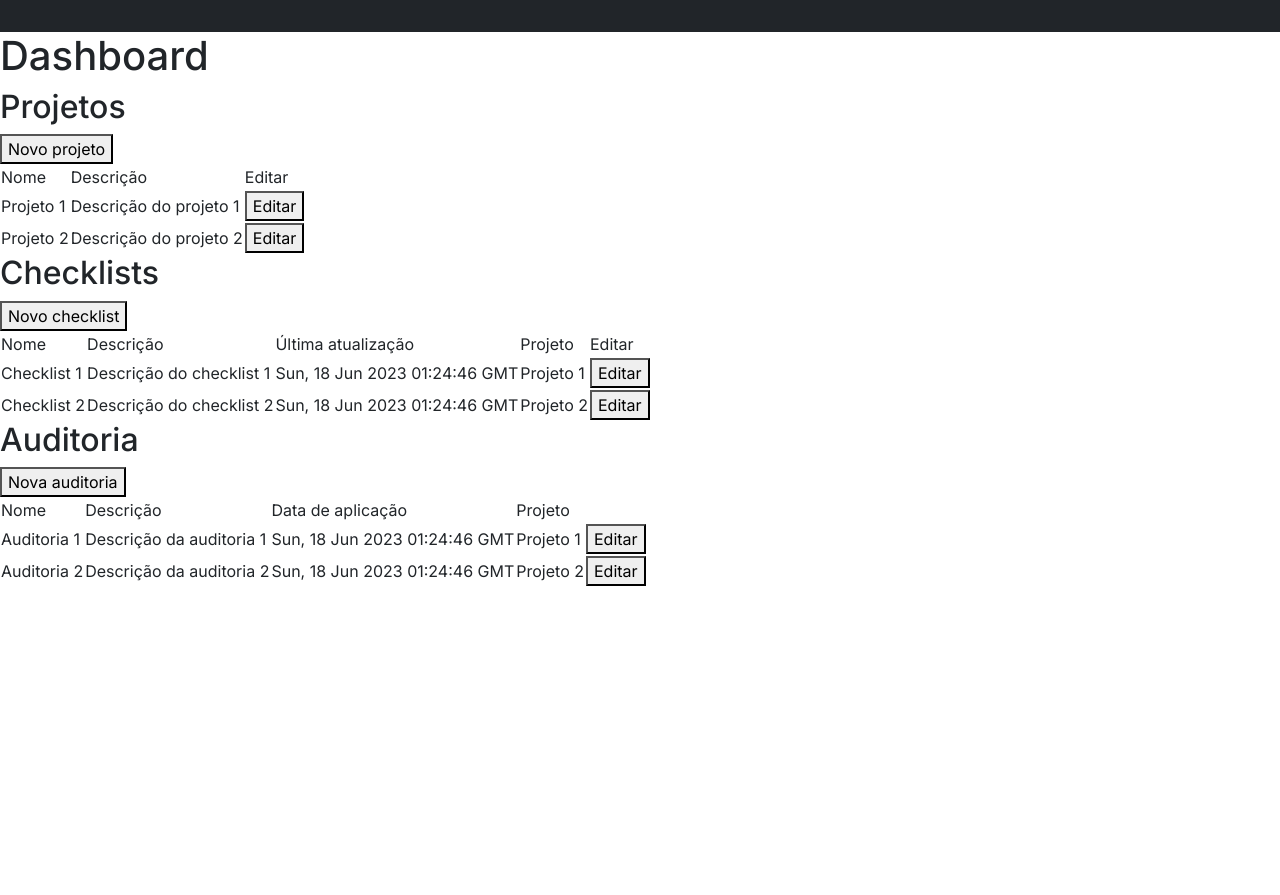
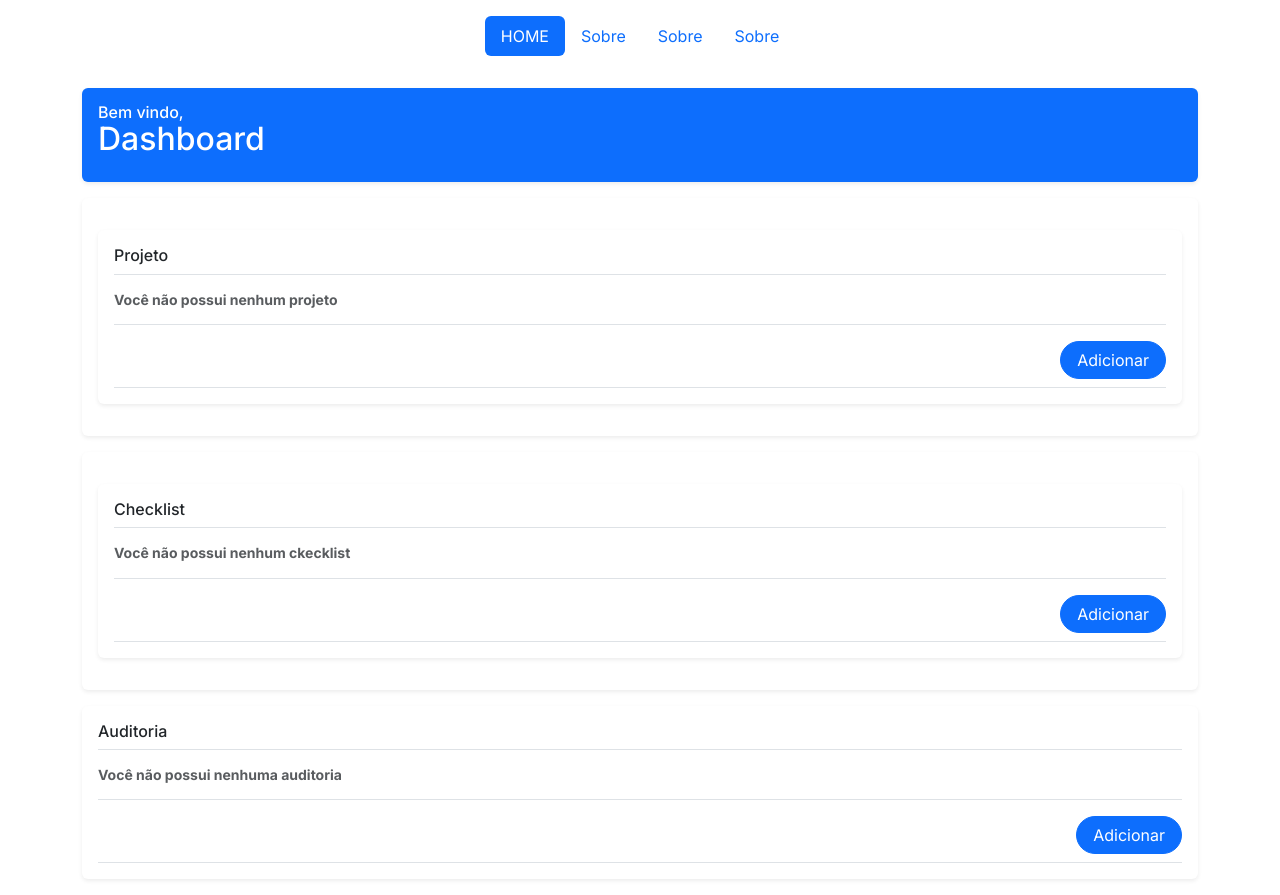
Before and after one commit to LuizLLPz/gpti, a Next.js app in the folder client/: page /dashboard in a window 1280 px wide. Before the commit the page ends 800 px from the top, so only its background shows below. Built offline with nearby package versions, Linux system fonts and the light colour scheme.

Commit message:
Alterações no estilo

```diff
--- a/client/app/dashboard/listAuditoria.tsx
+++ b/client/app/dashboard/listAuditoria.tsx
@@ -1,5 +1,5 @@
 'use client';
-import { ArrowFunction } from "typescript";
+
 import { Auditoria, Project } from "../layout";
 import { MouseEventHandler } from "react";
 
@@ -12,35 +12,48 @@ interface ListAuditoriaProps {
 export default function ListAuditoria({list, eventOnClick}: ListAuditoriaProps) {
     if(list.length){
         return(
-            <table>
-                <thead>
-                    <tr>
-                        <td>Nome</td>
-                        <td>Descrição</td>
-                        <td>Data de aplicação</td>
-                        <td>Projeto</td>
-                    </tr>
-                </thead>
-                <tbody>
+            <div className="my-3 p-3 bg-body rounded shadow-sm">
+            <h6 className="border-bottom pb-2 mb-0">Auditoria</h6>
+            <div className="border-bottom pb-2 mb-0">
                     {
-                        list.map((auditoria, key) => {
+                        list.map((list, key) => {
                             return(
-                                <tr key={key}>
-                                    <td>{auditoria.name}</td>
-                                    <td>{auditoria.description}</td>
-                                    <td>{auditoria.date.toUTCString()}</td>
-                                    <td>{auditoria.project.name}</td>
-                                    <td><button onClick={eventOnClick}>Editar</button></td>
-                                </tr>
+                                <div className="d-flex text-body-secondary pt-3" key={key}>
+                                    <div className="pb-3 mb-0 small lh-sm border-bottom w-100">
+                                        <div className="d-flex justify-content-between">
+                                            <strong className="text-gray-dark">{list.name}</strong>
+                                            <strong className="text-gray-dark">{list.date.toUTCString()}</strong>
+                                            <a href="#">Editar</a>
+                                        </div>
+                                        <span className="d-block">{list.description}</span>
+                                    </div>
+                                </div>
                             )
                         })
                     }
-                </tbody>
-            </table>
+                <small className="d-block text-end mt-3">
+                    <button className="btn btn-primary rounded-pill px-3">Adicionar</button>
+                </small>
+            </div>
+            </div>
         )
     } else {
         return(
-            <h3>Não possui auditoria</h3>
+            <div className="my-3 p-3 bg-body rounded shadow-sm">
+            <h6 className="border-bottom pb-2 mb-0">Auditoria</h6>
+            <div className="border-bottom pb-2 mb-0">
+                                <div className="d-flex text-body-secondary pt-3">
+                                    <div className="pb-3 mb-0 small lh-sm border-bottom w-100">
+                                        <div className="d-flex justify-content-between">
+                                            <strong className="text-gray-dark">Você não possui nenhuma auditoria</strong>
+                                        </div>
+                                    </div>
+                                </div>
+                <small className="d-block text-end mt-3">
+                    <button className="btn btn-primary rounded-pill px-3">Adicionar</button>
+                </small>
+            </div>
+            </div>
         )
     }
 }
--- a/client/app/dashboard/listChecklist.tsx
+++ b/client/app/dashboard/listChecklist.tsx
@@ -11,39 +11,47 @@ interface ListChecklistProps {
 export default function ListCheckList({list, eventOnClick}:ListChecklistProps) {
     if(list.length > 0){
         return(
-            <table>
-                <thead>
-                    <tr>
-                        <td>Nome</td>
-                        <td>Descrição</td>
-                        <td>Última atualização</td>
-                        <td>Projeto</td>
-                        <td>Editar</td>
-                    </tr>
-                </thead>
-                <tbody>
+            <div className="my-3 p-3 bg-body rounded shadow-sm">
+            <h6 className="border-bottom pb-2 mb-0">Checklist</h6>
+            <div className="border-bottom pb-2 mb-0">
                     {
-
-                        list ?
-                        list.map((checklist, key) => {
-                        return(
-                            <tr key={key}>
-                                <td>{checklist.name}</td>
-                                <td>{checklist.description}</td>
-                                <td>{checklist.lastUpdate.toUTCString()}</td>
-                                <td>{checklist.project.name}</td>
-                                <td><button onClick={eventOnClick}>Editar</button></td>
-                            </tr>
-                        )
-                        }) : <tr><td colSpan={5}>Nenhum checklist encontrado</td></tr>
+                        list.map((list, key) => {
+                            return(
+                                <div className="d-flex text-body-secondary pt-3" key={key}>
+                                    <div className="pb-3 mb-0 small lh-sm border-bottom w-100">
+                                        <div className="d-flex justify-content-between">
+                                            <strong className="text-gray-dark">{list.name}</strong>
+                                            <strong className="text-gray-dark">{list.lastUpdate.toUTCString()}</strong>
+                                            <a href="#">Editar</a>
+                                        </div>
+                                        <span className="d-block">{list.description}</span>
+                                    </div>
+                                </div>
+                            )
+                        })
                     }
-                </tbody>
-            </table>
+                <small className="d-block text-end mt-3">
+                    <button className="btn btn-primary rounded-pill px-3">Adicionar</button>
+                </small>
+            </div>
+            </div>
         )
     } else {
         return(
-            <div>
-                <h3>Não possui chacklist</h3>
+            <div className="my-3 p-3 bg-body rounded shadow-sm">
+            <h6 className="border-bottom pb-2 mb-0">Checklist</h6>
+            <div className="border-bottom pb-2 mb-0">
+                                <div className="d-flex text-body-secondary pt-3">
+                                    <div className="pb-3 mb-0 small lh-sm border-bottom w-100">
+                                        <div className="d-flex justify-content-between">
+                                            <strong className="text-gray-dark">Você não possui nenhum ckecklist</strong>
+                                        </div>
+                                    </div>
+                                </div>
+                <small className="d-block text-end mt-3">
+                    <button className="btn btn-primary rounded-pill px-3">Adicionar</button>
+                </small>
+            </div>
             </div>
         )
     }
--- a/client/app/dashboard/listProjetos.tsx
+++ b/client/app/dashboard/listProjetos.tsx
@@ -10,32 +10,47 @@ interface ListProjetosProps {
 export default function ListProjetos({list, eventOnClick}: ListProjetosProps) {
     if(list.length > 0){
         return(
-            <table>
-                <thead>
-                    <tr>
-                        <td>Nome</td>
-                        <td>Descrição</td>
-                        <td>Editar</td>
-                    </tr>
-                </thead>
-                <tbody>
+            <div className="my-3 p-3 bg-body rounded shadow-sm">
+            <h6 className="border-bottom pb-2 mb-0">Projetos</h6>
+            <div className="border-bottom pb-2 mb-0">
                     {
                         list.map((project, key) => {
                             return(
-                                <tr key={key}>
-                                    <td>{project.name}</td>
-                                    <td>{project.description}</td>
-                                    <td><button onClick={eventOnClick}>Editar</button></td>
-                                </tr>
+                                <div className="d-flex text-body-secondary pt-3" key={key}>
+                                    <div className="pb-3 mb-0 small lh-sm border-bottom w-100">
+                                        <div className="d-flex justify-content-between">
+                                            <strong className="text-gray-dark">{project.name}</strong>
+                                            <a href="#">Editar</a>
+                                        </div>
+                                        <span className="d-block">{project.description}</span>
+                                    </div>
+                                </div>
                             )
                         })
                     }
-                </tbody>
-            </table>
+                <small className="d-block text-end mt-3">
+                    <button className="btn btn-primary rounded-pill px-3">Adicionar</button>
+                </small>
+            </div>
+            </div>
         )
     } else {
         return(
-            <h3>Não possui projeto</h3>
+            <div className="my-3 p-3 bg-body rounded shadow-sm">
+            <h6 className="border-bottom pb-2 mb-0">Projeto</h6>
+            <div className="border-bottom pb-2 mb-0">
+                                <div className="d-flex text-body-secondary pt-3">
+                                    <div className="pb-3 mb-0 small lh-sm border-bottom w-100">
+                                        <div className="d-flex justify-content-between">
+                                            <strong className="text-gray-dark">Você não possui nenhum projeto</strong>
+                                        </div>
+                                    </div>
+                                </div>
+                <small className="d-block text-end mt-3">
+                    <button className="btn btn-primary rounded-pill px-3">Adicionar</button>
+                </small>
+            </div>
+            </div>
         )
     }
 }
--- a/client/app/dashboard/page.tsx
+++ b/client/app/dashboard/page.tsx
@@ -5,6 +5,7 @@ import { Checklist, Project, Auditoria } from "../layout";
 import ListAuditoria from "./listAuditoria";
 import ListCheckList from "./listChecklist";
 import ListProjetos from "./listProjetos";
+import Header from "../header";
 
 export default function Dashboard() {
     const [project, setProject] = useState<Project[]>([])
@@ -26,26 +27,25 @@ export default function Dashboard() {
     }
 
     return(
-        <main>
-            <div className="d-flex flex-column flex-shrink-0 p-3 text-bg-dark"></div>
-            <div>
-                <h1>Dashboard</h1>
-                <section>
-                    <h2>Projetos</h2>
-                    <button>Novo projeto</button>
-                    <ListProjetos list={project} eventOnClick={editar}/>
+        <>
+        <Header />
+        <main className="container">
+                <div className="d-flex align-items-center p-3 my-3 text-white rounded shadow-sm" style={{background: "#0d6efd"}}>
+                    <div className="lh-1">
+                        <h1 className="h6 mb-0 text-white lh-1">Bem vindo,</h1>
+                        <h2>Dashboard</h2>
+                    </div>
+                </div>
+                <section className="my-3 p-3 bg-body rounded shadow-sm">
+                    <ListProjetos list={[]} eventOnClick={editar}/>
+                </section>
+                <section className="my-3 p-3 bg-body rounded shadow-sm">
+                    <ListCheckList list={[]} eventOnClick={editar}/>
                 </section>
                 <section>
-                    <h2>Checklists</h2>
-                    <button>Novo checklist</button>
-                    <ListCheckList list={checklist} eventOnClick={editar}/>
+                    <ListAuditoria list={[]} eventOnClick={editar}/>
                 </section>
-                <section>
-                    <h2>Auditoria</h2>
-                    <button>Nova auditoria</button>
-                    <ListAuditoria list={auditoria} eventOnClick={editar}/>
-                </section>
-            </div>
         </main>
+        </>
     )
 }
--- a/client/app/header.tsx
+++ b/client/app/header.tsx
@@ -2,15 +2,23 @@
 
 export default function Header() {
     return(
+        <div className="container w-100">
         <header className="d-flex justify-content-center py-3">
             <ul className="nav nav-pills">
                 <li className="nav-item">
                     <a href="" className="nav-link active">HOME</a>
-                    <a href="" className="nav-item">Sobre</a>
-
+                </li>
+                <li className="nav-item">
+                    <a href="" className="nav-link">Sobre</a>
+                </li>
+                <li className="nav-item">
+                    <a href="" className="nav-link">Sobre</a>
+                </li>
+                <li className="nav-item">
+                    <a href="" className="nav-link">Sobre</a>
                 </li>
             </ul>
         </header>
-
+        </div>
     )
 }
--- a/client/components/button/button.tsx
+++ b/client/components/button/button.tsx
@@ -1,13 +1,13 @@
 type ButtonProps = {
     text: string
     className?: string
-    onClick: () => void
+    onClick?: () => void
 }
 
 
 
 export function Button({text, className = '', onClick}: ButtonProps): JSX.Element {
     return (
-        <button onClick={onClick} className={"rounded-4 bg-blue "+className}>{text}</button>
+        <button onClick={onClick} className={"btn btn-primary w-100 py-2 my-3 "+className}>{text}</button>
     );
 }
--- a/client/package.json
+++ b/client/package.json
@@ -21,5 +21,8 @@
     "react-dom": "18.2.0",
     "react-hook-form": "^7.44.3",
     "typescript": "5.1.3"
+  },
+  "devDependencies": {
+    "@types/bootstrap": "^5.2.6"
   }
 }
```
Also changed, not shown: client/app/dashboard/projeto/page.tsx (added, +37 -0 lines), client/app/layout.tsx (+10 -0 lines), client/app/login/page.tsx (+14 -10 lines), client/app/register/page.tsx (+19 -10 lines), client/components/input/input.tsx (+5 -3 lines), 2 other files (tests, documents, lock files or other folders).
